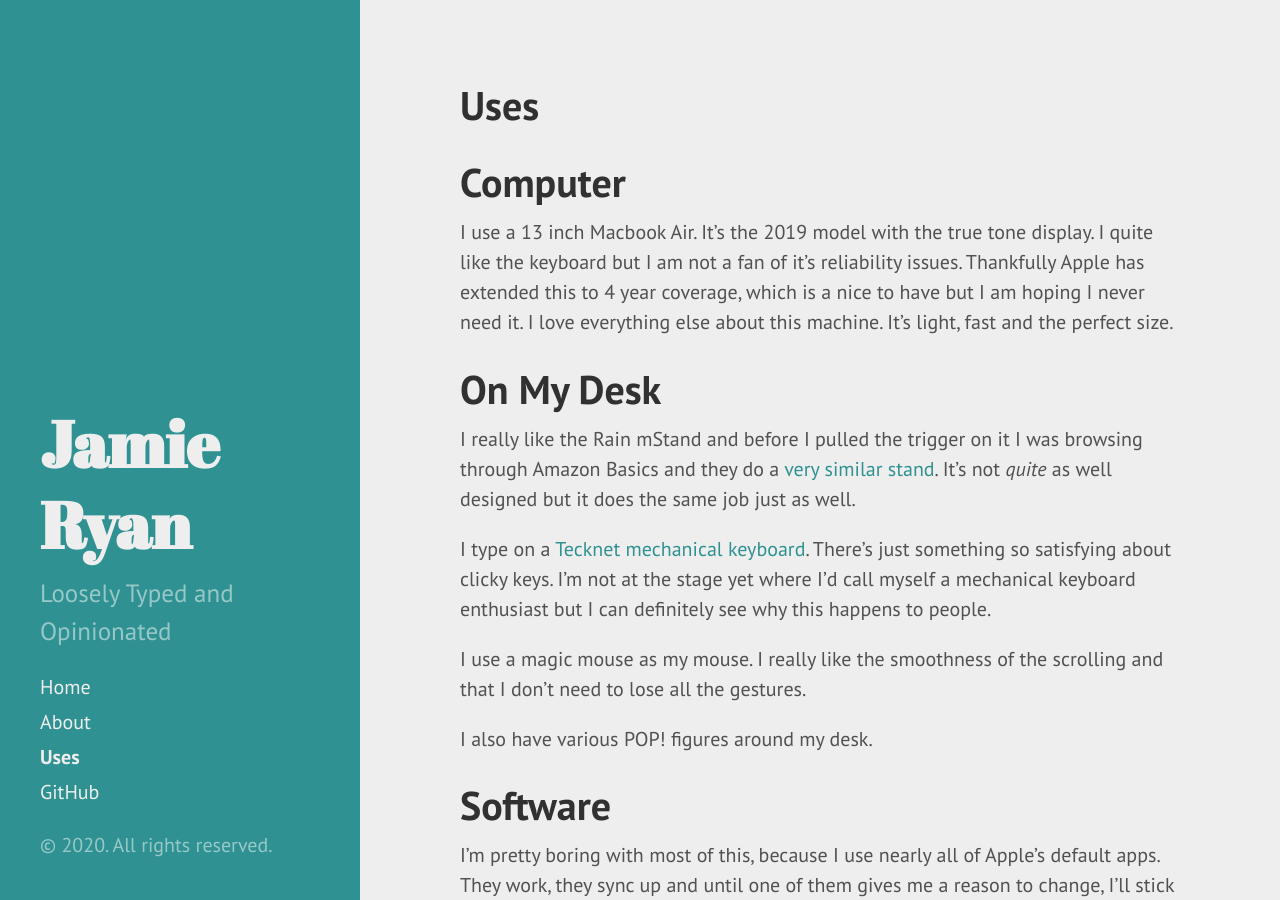
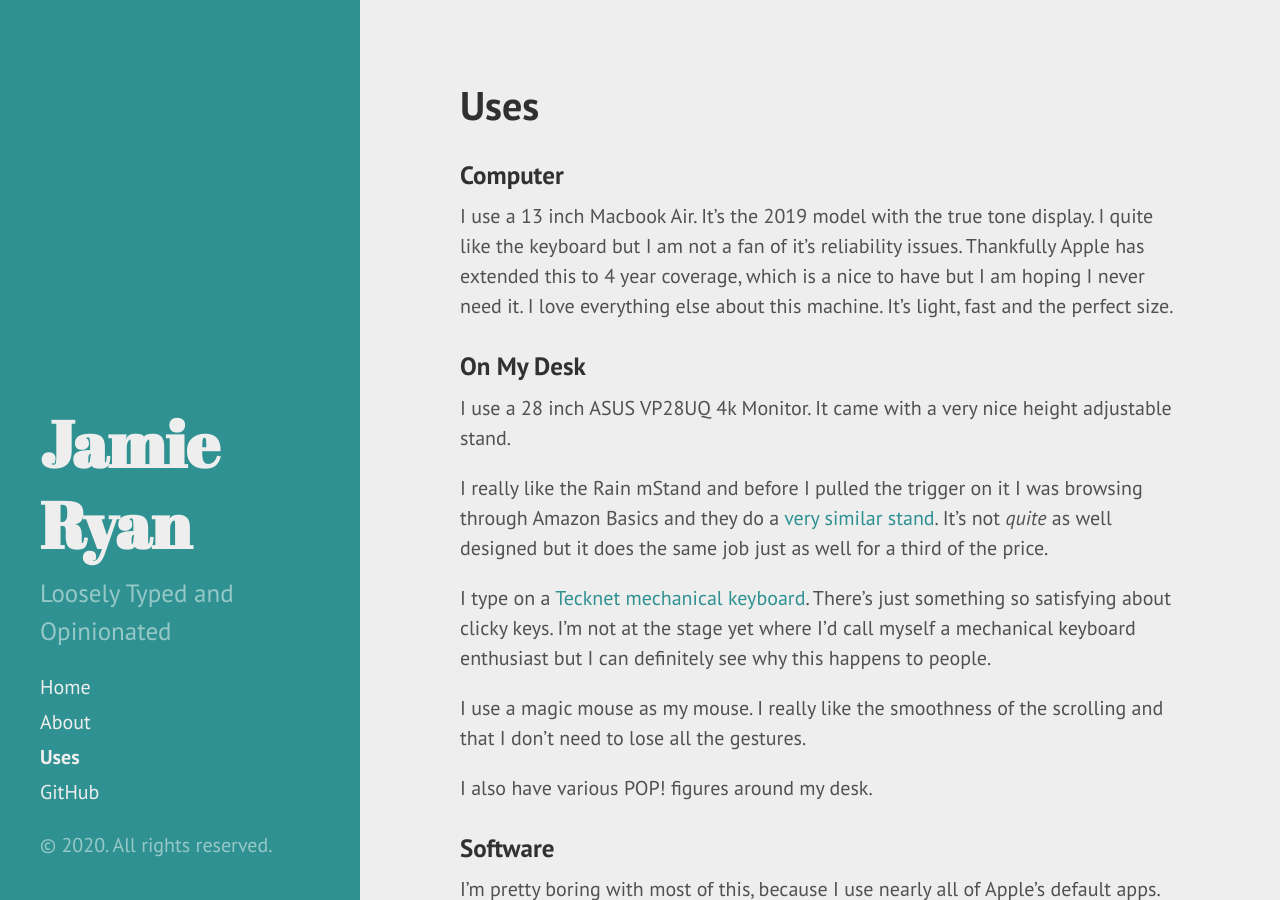
Before and after one commit to MrJamieRyan/mrjamieryan.github.io, a Jekyll site: the page built from uses.md, in a window 1280 px wide and 900 px high. Built offline with Jekyll 4.4.1, drawn with Linux system fonts in a browser that asks for light colours.

Commit message:
Update from Forestry.io Jamie Ryan updated uses.md

```diff
--- a/uses.md
+++ b/uses.md
@@ -3,13 +3,15 @@
 title: Uses
 
 ---
-# Computer
+### Computer
 
 I use a 13 inch Macbook Air. It’s the 2019 model with the true tone display. I quite like the keyboard but I am not a fan of it’s reliability issues. Thankfully Apple has extended this to 4 year coverage, which is a nice to have but I am hoping I never need it. I love everything else about this machine. It's light, fast and the perfect size.
 
-# On My Desk
+### On My Desk
 
-I really like the Rain mStand and before I pulled the trigger on it I was browsing through Amazon Basics and they do a [very similar stand](https://www.amazon.co.uk/dp/B00WRDS0AU/ref=twister_B014HAMLEG?_encoding=UTF8&psc=1). It's not _quite_ as well designed but it does the same job just as well.
+I use a 28 inch ASUS VP28UQ 4k Monitor. It came with a very nice height adjustable stand.
+
+I really like the Rain mStand and before I pulled the trigger on it I was browsing through Amazon Basics and they do a [very similar stand](https://www.amazon.co.uk/dp/B00WRDS0AU/ref=twister_B014HAMLEG?_encoding=UTF8&psc=1). It's not _quite_ as well designed but it does the same job just as well for a third of the price.
 
 I type on a [Tecknet mechanical keyboard](https://www.amazon.co.uk/TeckNet-Mechanical-Keyboard-Anti-ghosting-Aluminum/dp/B010IIKHBK/ref=sr_1_2?crid=2BXC2T3X6GB7&dchild=1&keywords=tecknet+keyboard&qid=1588105939&s=computers&sprefix=tecknet+%2Ccomputers%2C162&sr=1-2). There's just something so satisfying about clicky keys. I'm not at the stage yet where I'd call myself a mechanical keyboard enthusiast but I can definitely see why this happens to people.
 
@@ -17,11 +19,11 @@
 
 I also have various POP! figures around my desk.
 
-# Software
+### Software
 
 I'm pretty boring with most of this, because I use nearly all of Apple's default apps. They work, they sync up and until one of them gives me a reason to change, I'll stick with them. Having said that, there are a few things Apple doesn't provide, such as
 
-<h2>VS Code</h2>
+#### VS Code
 
 I started with atom and whilst that's good, VS code has just improved my life as a developer by an order of magnitude. It does everything I need. In fact, this webpage and this very text was edited and posted from VS Code. My favourite extensions are
 
@@ -29,18 +31,18 @@
 * Intellicode: Wonderful. Auto completes functions and variable names and so much more.
 * Prettier: I always try and right clean code and readable code because I'm not a monster, but this makes it even better. If you wanted you could probably right all in one line and Prettier is smart enough to clean it all up (please don't do that).
 
-<h2>Figma</h2>
+#### Figma
 
 Great for wireframes and sketching out ideas and sharing them.
 
-<h2>Webflow</h2>
+#### Webflow
 
 A GUI builder that requires no code. Sure, I could code this all by hand but why would I when this makes it so much easier?
 
-<h2>Zoom</h2>
+#### Zoom
 
 It gets decried on the internet a lot, but it's held up very well during the pandemic and it has some features that a lot of service don't have and are now copying, like grid view.
 
-<h2>OctoTree Pro</h2>
+#### OctoTree Pro
 
 A great little extension for add a tree view on the left hand side of a github repo. Why this isn't native in Github on large viewports is beyond me.
```
